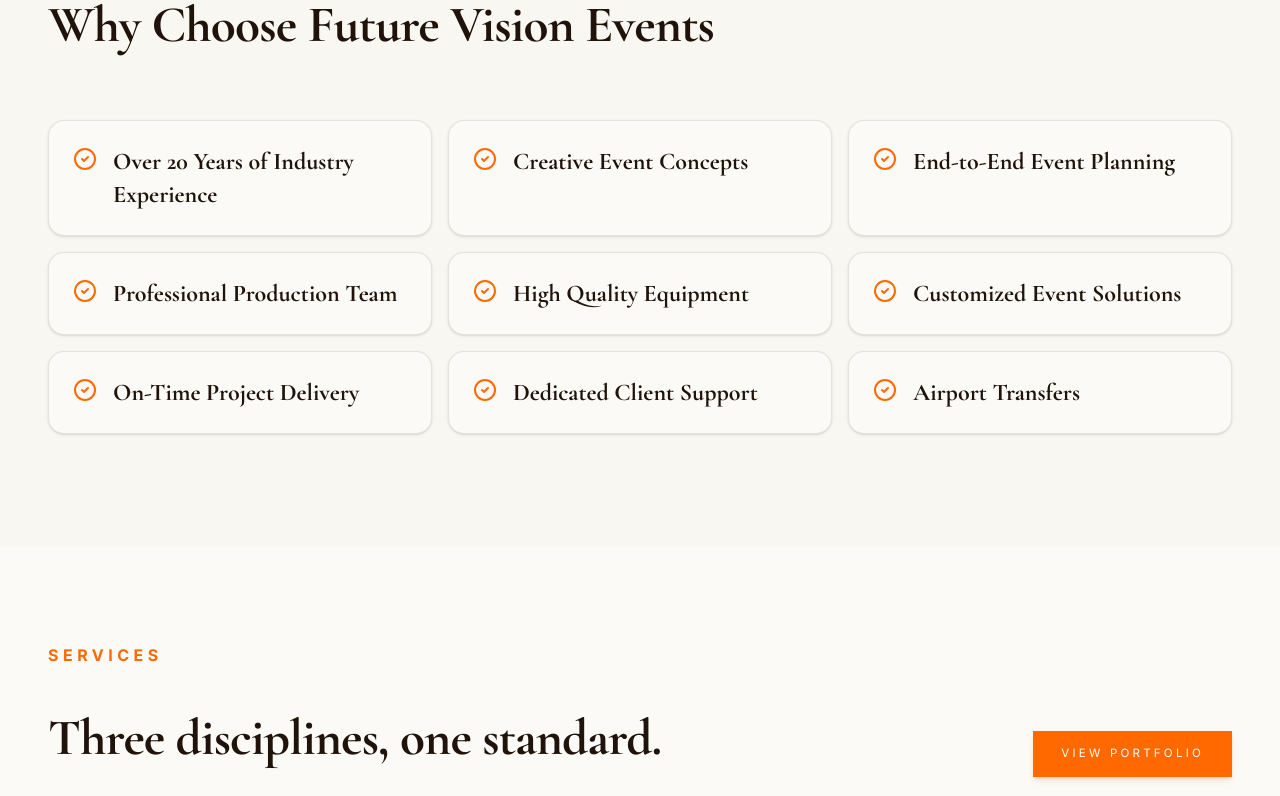
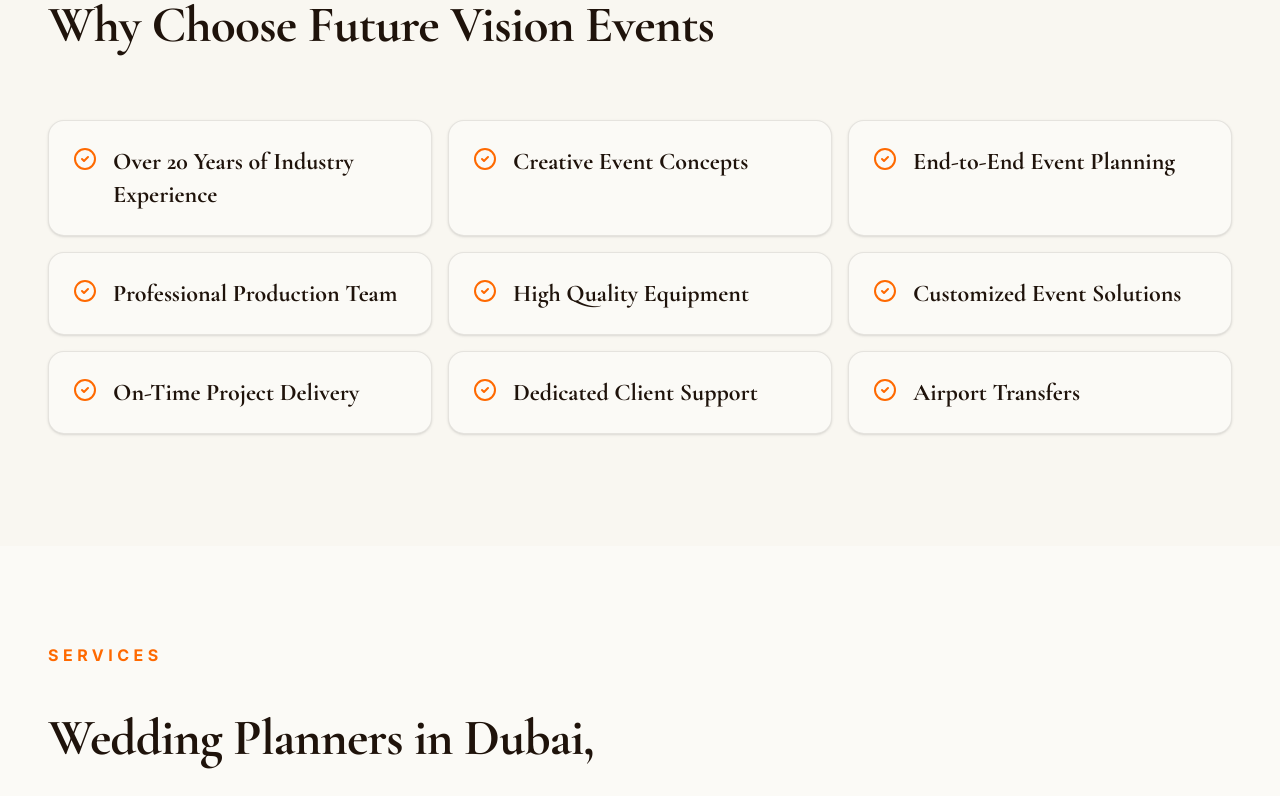
Before and after one commit to enryu-maker/future-vision, a Next.js app: page / in a window 1280 px wide. Shown: the part 2000-2796 px from the top of the page. Built offline with nearby package versions, Linux system fonts and the light colour scheme.

Commit message:
Update heading text for services section

```diff
--- a/src/app/page.tsx
+++ b/src/app/page.tsx
@@ -164,7 +164,7 @@
                         <div className="max-w-2xl">
                             <SectionLabel label="Services" />
                             <EditorialHeading className="mt-8 text-[clamp(2rem,4vw,3.25rem)]">
-                                Three disciplines, one standard.
+                                Wedding Planners in Dubai, U.A.E
                             </EditorialHeading>
                         </div>
                         <GoldButton to="/portfolio" variant="solid" className="shrink-0">
```
